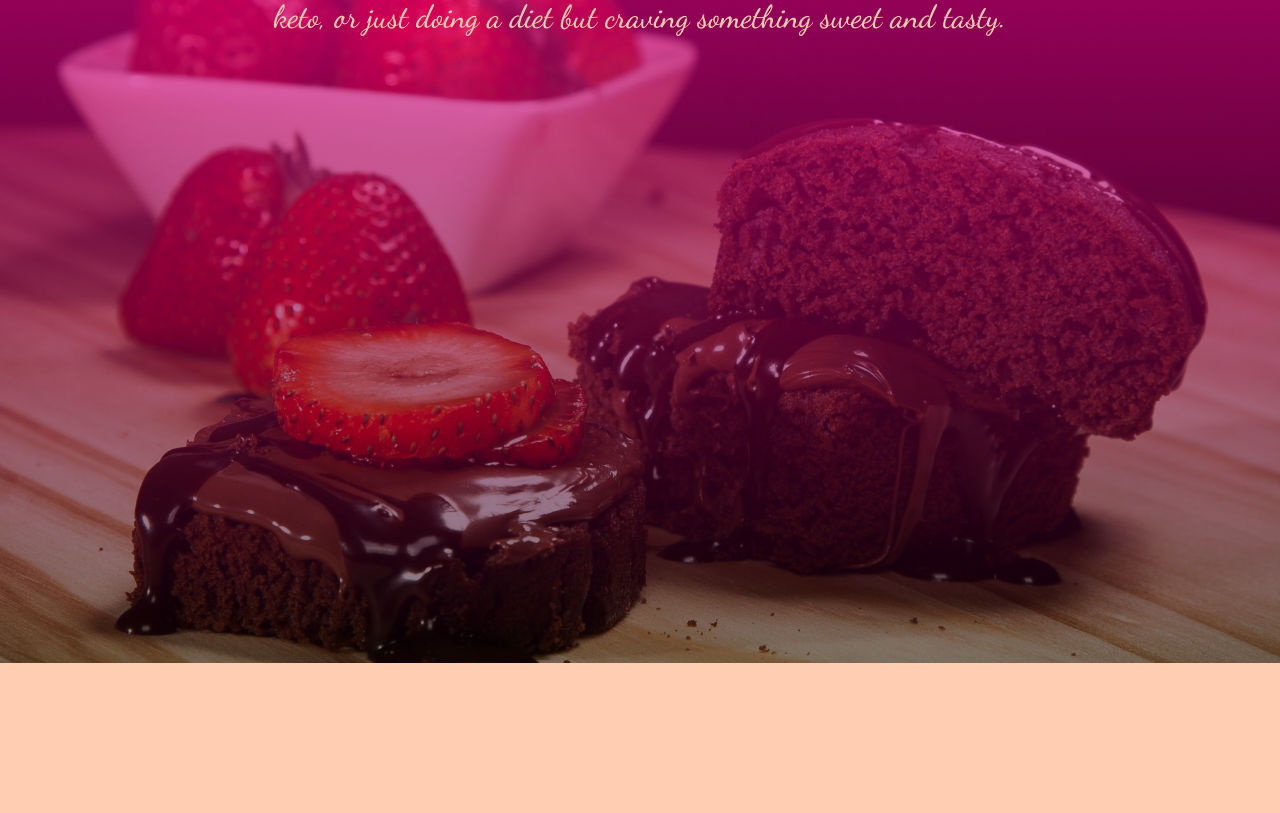
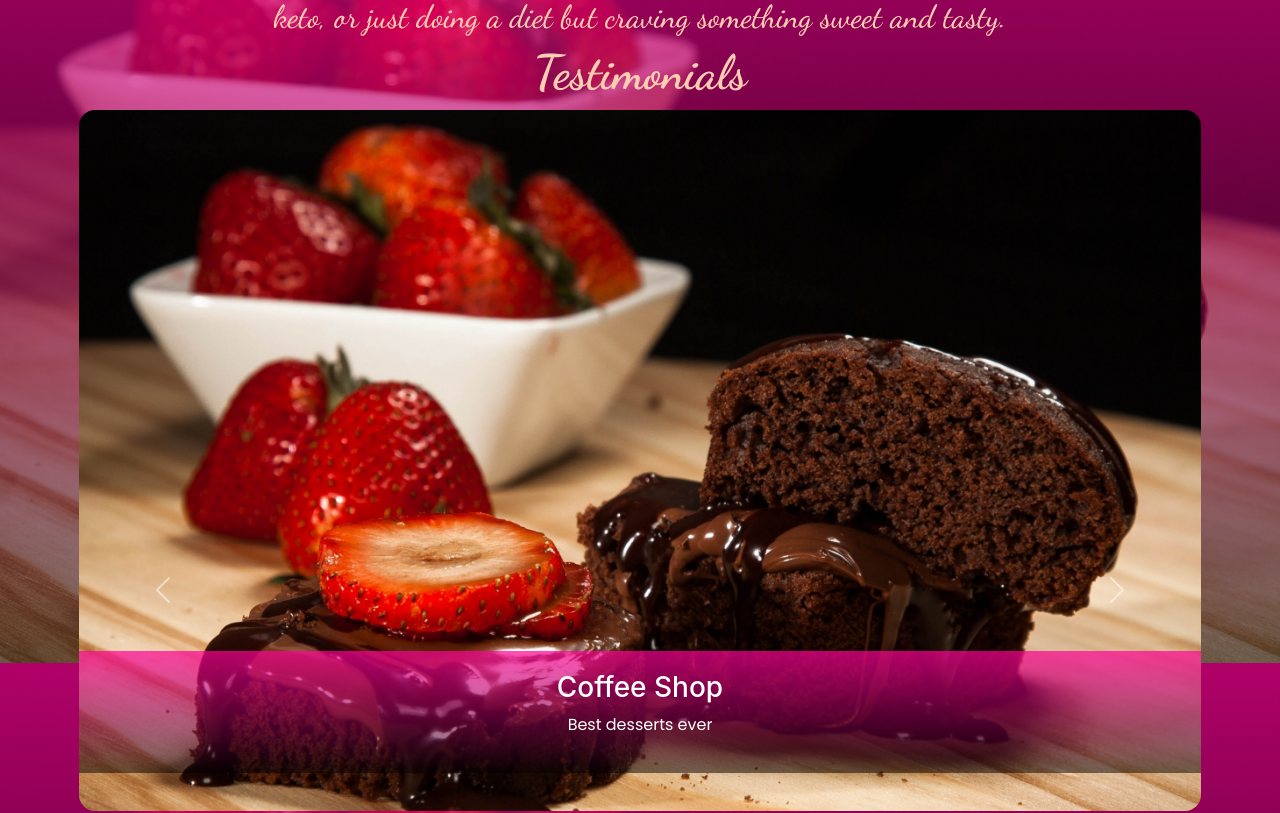
Before and after one commit to Abzazuet/Phase-2-project-DDesserts_Frontend, a React (Create React App) app: page / in a window 1280 px wide. Shown: the part 193-1006 px from the top of the page. Before the commit the page ends 856 px from the top, so only its background shows below. Built offline with nearby package versions, Linux system fonts and the light colour scheme.

Commit message:
Testimonials added

```diff
--- a/src/components/AboutUs.jsx
+++ b/src/components/AboutUs.jsx
@@ -1,3 +1,4 @@
+
 function AboutUs() {
   return (
     <div className="background">
@@ -16,7 +17,6 @@ function AboutUs() {
           regime, so no one has to crave anyon else's dessert due to being on a
           diet or a strict food regime.
         </p>
-        <h2>Testimonials</h2>
       </div>
     </div>
   );
--- a/src/components/Home.jsx
+++ b/src/components/Home.jsx
@@ -1,4 +1,6 @@
 import "../styles/Home.css";
+import Testimonials from "./Testimonials";
+
 function Home() {
   return (
     <div className="background">
@@ -9,7 +11,10 @@ function Home() {
           food regimes, such as vegan, keto, or just doing a diet but craving
           something sweet and tasty.
         </h2>
+        <h1>Testimonials</h1>
+        <Testimonials />
       </div>
+
     </div>
   );
 }
--- /dev/null
+++ b/src/components/Testimonials.jsx
@@ -0,0 +1,39 @@
+import Carousel from "react-bootstrap/Carousel";
+import image from "../img/background.jpeg";
+import testimonial1 from "../img/testimonial1.jpeg";
+import testimonial2 from "../img/testimonial2.jpeg";
+import "../styles/Testimonials.css";
+function Testimonials() {
+  return (
+    <Carousel>
+      <Carousel.Item>
+        <img className="d-block w-100" src={testimonial1} alt="First slide" />
+        <Carousel.Caption className="background-fix">
+          <h3>Cafeteria Il Bolbo </h3>
+          <p>
+            We started buying this desserts due to the great variety of regimes
+            they have. Now we can offer desserts for people on special diets.
+          </p>
+        </Carousel.Caption>
+      </Carousel.Item>
+      <Carousel.Item>
+        <img className="d-block w-100" src={image} alt="Second slide" />
+
+        <Carousel.Caption className="background-fix">
+          <h3>Coffee Shop </h3>
+          <p>Best desserts ever</p>
+        </Carousel.Caption>
+      </Carousel.Item>
+      <Carousel.Item>
+        <img className="d-block w-100" src={testimonial2} alt="Third slide" />
+
+        <Carousel.Caption className="background-fix">
+          <h3>Cafeteria Balboa</h3>
+          <p>We sell this desserts like hot potato.</p>
+        </Carousel.Caption>
+      </Carousel.Item>
+    </Carousel>
+  );
+}
+
+export default Testimonials;
--- a/src/index.css
+++ b/src/index.css
@@ -36,3 +36,6 @@ p {
   font-family: "Poppins", sans-serif;
   font-size: 1rem;
 }
+img{
+  border-radius: 1rem;
+}
--- a/src/styles/Home.css
+++ b/src/styles/Home.css
@@ -1,5 +1,4 @@
 .background {
-  background-image: url("../img/background.jpeg");
   background: linear-gradient(0deg, rgba(0 0 0 / 0.5), rgba(255 0 150 / 69%)),
     url(../img/background.jpeg);
   background-size: cover;
--- /dev/null
+++ b/src/styles/Testimonials.css
@@ -0,0 +1,8 @@
+.background-fix{
+    background: linear-gradient(0deg, rgba(0 0 0 / 0.5), rgba(255 0 150 / 69%));
+    width: 100%;
+    height: auto;
+    position: relative;
+    left: 0;
+    bottom: 10rem;
+}
```
Also changed, not shown: src/img/testimonial1.jpeg (added), src/img/testimonial2.jpeg (added).
